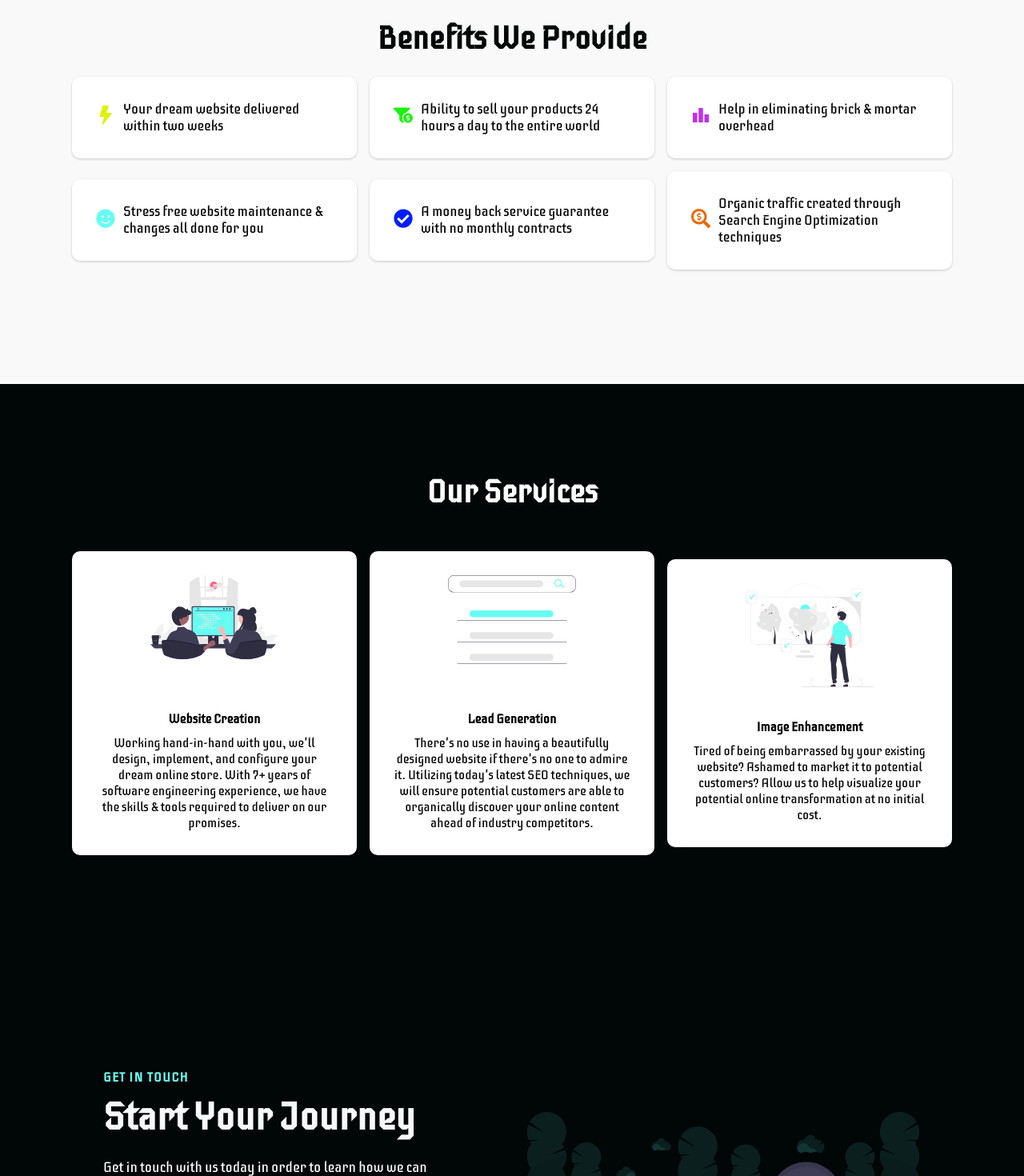
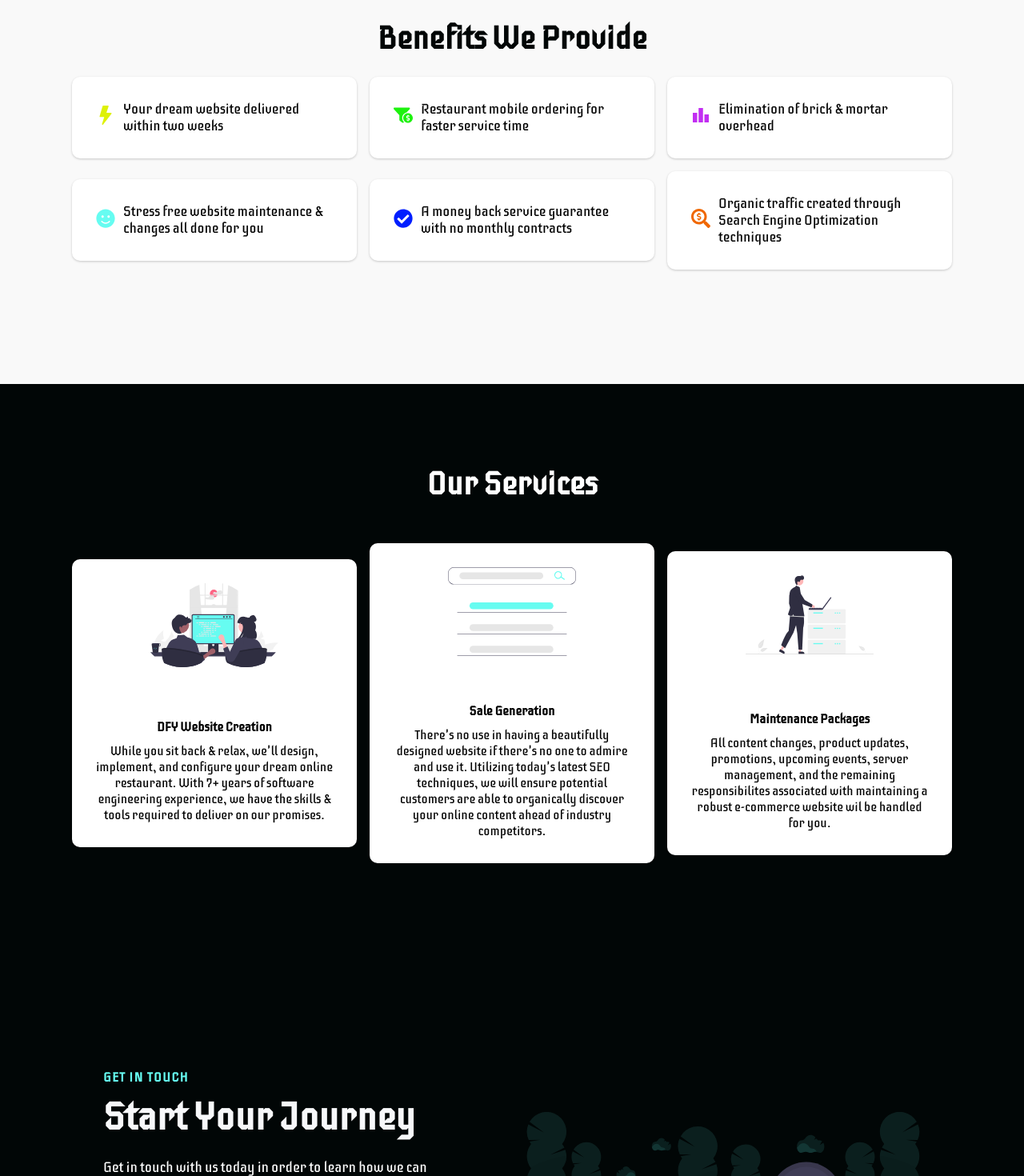
Before and after one commit to mroberson11/cruxmockup, a Next.js app: page / in a window 1280 px wide. Shown: the part 1620-3090 px from the top of the page at 80% size. Built offline with nearby package versions, Linux system fonts and the light colour scheme.

Commit message:
Update info

```diff
--- a/src/components/About/index.js
+++ b/src/components/About/index.js
@@ -57,7 +57,7 @@ const About = () => {
               >
                 Crux Software Solutions is a premium web development agency
                 specializing in the creation of e-commerce websites for small to
-                medium sized businesses. We are a Mississippi based company
+                medium sized restaurants. We are a Mississippi based company
                 consisting of a dynamic group of engineers with more than seven
                 years of software development experience. Whether it&apos;s
                 purchasing your website&apos;s domain name, developing your
--- a/src/components/Benefits/index.js
+++ b/src/components/Benefits/index.js
@@ -47,7 +47,7 @@ const Benefits = () => {
               <Funnel />
             </BenefitIcon>
             <BenefitText>
-              Ability to sell your products 24 hours a day to the entire world
+              Restaurant mobile ordering for faster service time
             </BenefitText>
           </BenefitItem>
           <BenefitItem>
@@ -55,7 +55,7 @@ const Benefits = () => {
               <Leaderboard />
             </BenefitIcon>
             <BenefitText>
-              Help in eliminating brick & mortar overhead
+              Elimination of brick & mortar overhead
             </BenefitText>
           </BenefitItem>
           <BenefitItem>
--- a/src/components/InfoSection/Data.js
+++ b/src/components/InfoSection/Data.js
@@ -10,7 +10,7 @@ export const homeObjOne = {
   topLine: "Software Solution Providers",
   headline: "E-commerce Developers",
   description:
-    "Crux Software Solutions is a premium web development agency specializing in the creation of e-commerce websites (online stores) for small to medium sized businesses. From start to finish, we'll handle everything needed to make your products available for sale 24 hours a day/7 days a week/365 days a year.",
+    "Crux Software Solutions is a premium web development agency specializing in the creation of e-commerce websites for small to medium sized restaurants. From start to finish, we'll handle everything needed to showcase your company's menu, enable mobile ordering, run promotions, and so much more.",
   buttonLabel: "Learn More",
   imgStart: false,
   img: pic1,
--- a/src/components/Services/index.js
+++ b/src/components/Services/index.js
@@ -2,7 +2,7 @@ import React from "react";
 import Image from "next/image";
 import Icon1 from "../../images/InfoImages/pair-programming.svg";
 import Icon2 from "../../images/InfoImages/seo.svg";
-import Icon3 from "../../images/InfoImages/image-enhancement.svg";
+import Icon3 from "../../images/InfoImages/maintenance.svg";
 import {
   ServicesContainer,
   ServicesH1,
@@ -23,22 +23,22 @@ const Services = () => {
             <ServicesIcon>
               <Image src={Icon1} alt="Pair Programming" priority={true} />
             </ServicesIcon>
-            <ServicesH2>Website Creation</ServicesH2>
+            <ServicesH2>DFY Website Creation</ServicesH2>
             <ServicesP>
-              Working hand-in-hand with you, we&apos;ll design, implement, and
-              configure your dream online store. With 7+ years of software
+              While you sit back & relax, we&apos;ll design, implement, and
+              configure your dream online restaurant. With 7+ years of software
               engineering experience, we have the skills & tools required to
               deliver on our promises.
             </ServicesP>
           </ServicesCard>
           <ServicesCard>
             <ServicesIcon>
-              <Image src={Icon2} alt="Lead Generation" priority={true} />
+              <Image src={Icon2} alt="Sale Generation" priority={true} />
             </ServicesIcon>
-            <ServicesH2>Lead Generation</ServicesH2>
+            <ServicesH2>Sale Generation</ServicesH2>
             <ServicesP>
               There&apos;s no use in having a beautifully designed website if
-              there&apos;s no one to admire it. Utilizing today&apos;s latest
+              there&apos;s no one to admire and use it. Utilizing today&apos;s latest
               SEO techniques, we will ensure potential customers are able to
               organically discover your online content ahead of industry
               competitors.
@@ -46,13 +46,11 @@ const Services = () => {
           </ServicesCard>
           <ServicesCard>
             <ServicesIcon>
-              <Image src={Icon3} alt="Image Enhancement" priority={true} />
+              <Image src={Icon3} alt="Maintenance" priority={true} />
             </ServicesIcon>
-            <ServicesH2>Image Enhancement</ServicesH2>
+            <ServicesH2>Maintenance Packages</ServicesH2>
             <ServicesP>
-              Tired of being embarrassed by your existing website? Ashamed to
-              market it to potential customers? Allow us to help visualize your
-              potential online transformation at no initial cost.
+              All content changes, product updates, promotions, upcoming events, server management, and the remaining responsibilites associated with maintaining a robust e-commerce website wil be handled for you.
             </ServicesP>
           </ServicesCard>
         </ServicesWrapper>
```
Also changed, not shown: src/images/InfoImages/maintenance.svg (added).
